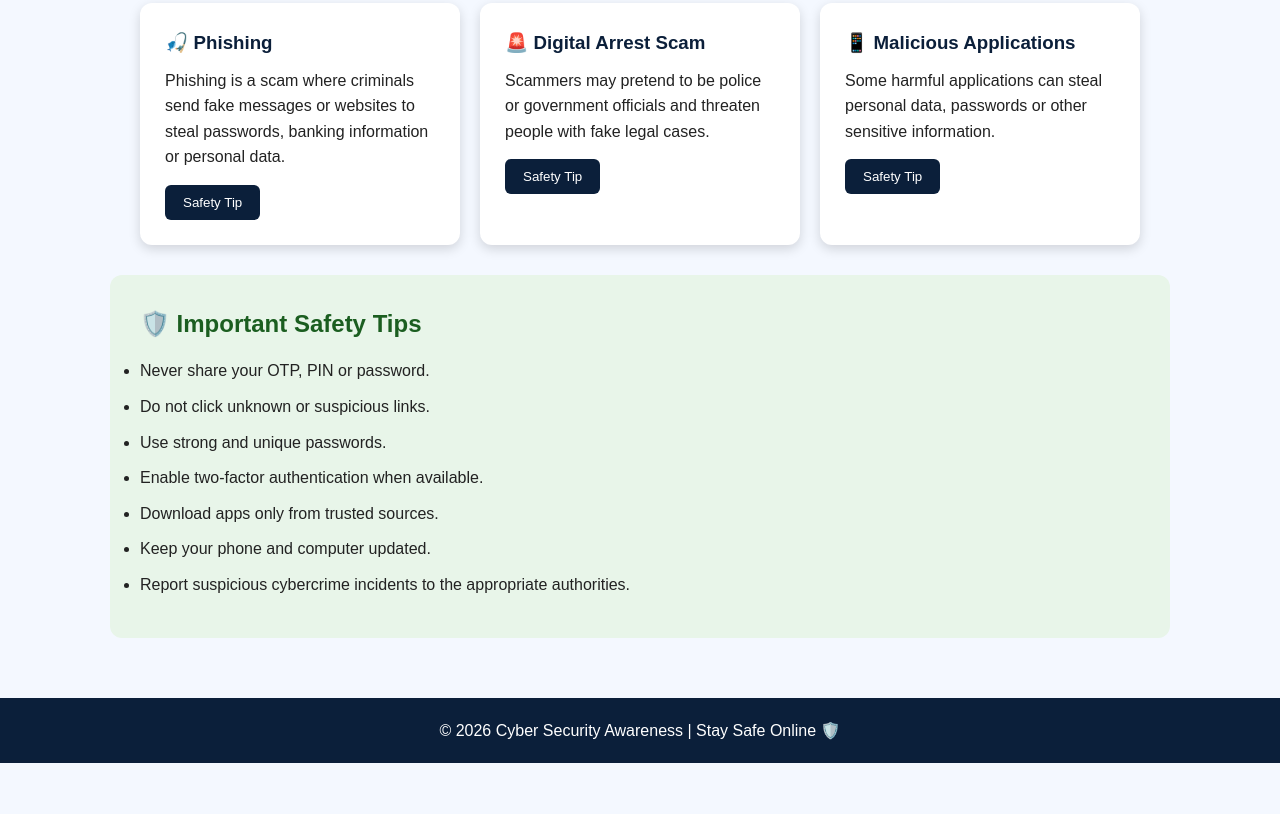
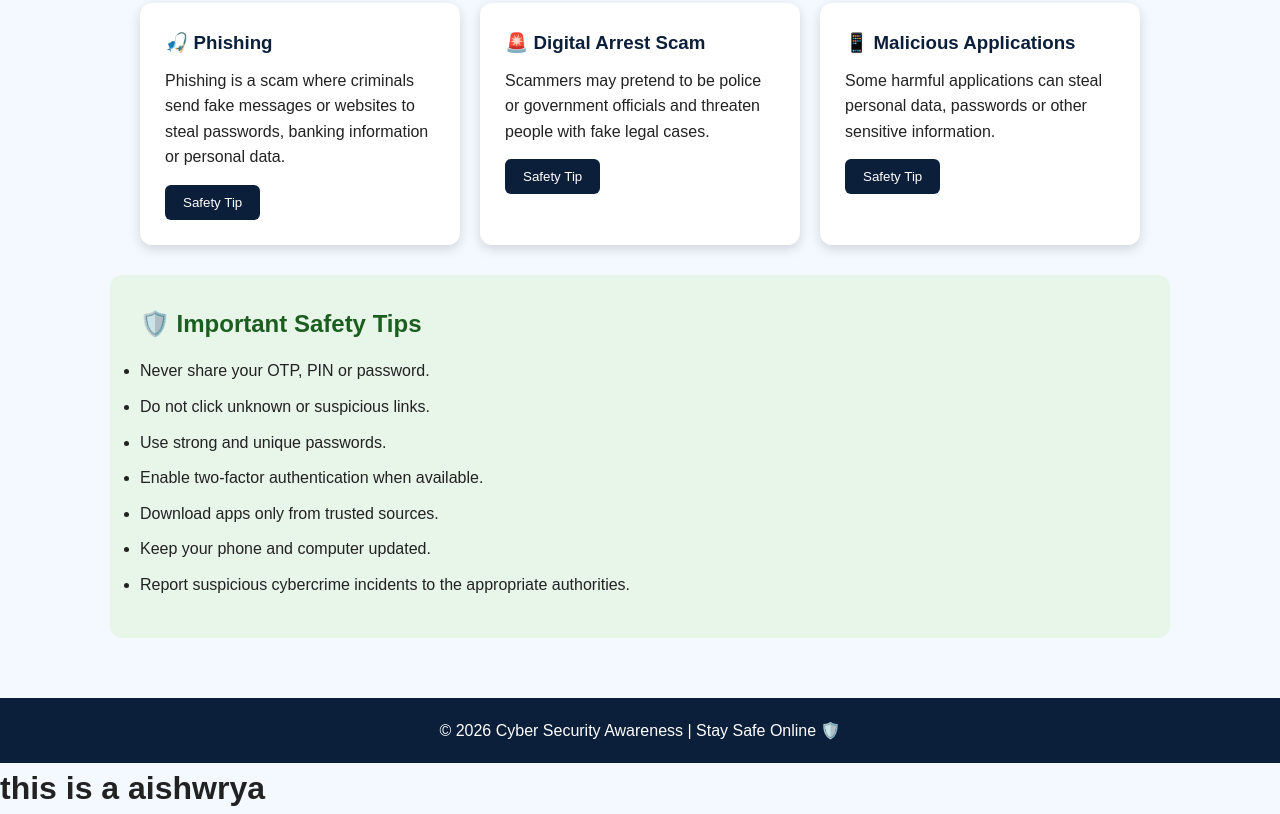
Before and after one commit to Aishwrya63622/CyberSecurityAwareness, a plain HTML site: page index.html in a window 1280 px wide. Shown: the part 524-1338 px from the top of the page. Before the commit the page ends 1287 px from the top, so only its background shows below. Drawn offline with Linux system fonts and the light colour scheme.

Commit message:
Update index.html

```diff
--- a/index.html
+++ b/index.html
@@ -243,6 +243,7 @@
             alert(message);
         }
     </script>
+    <h1>this is a aishwrya</h1>
 
 </body>
 </html>
```
